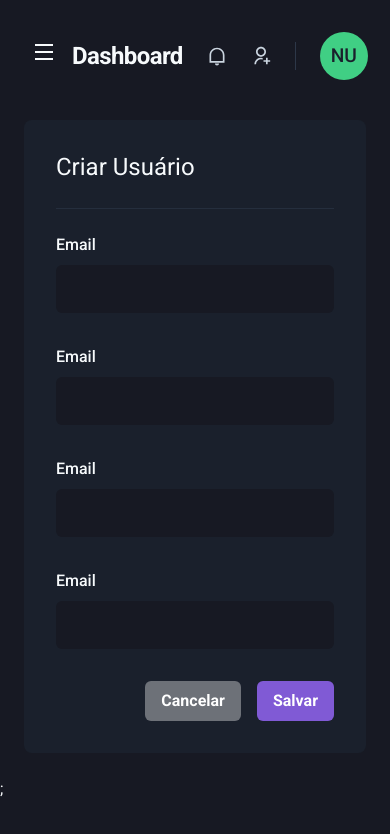
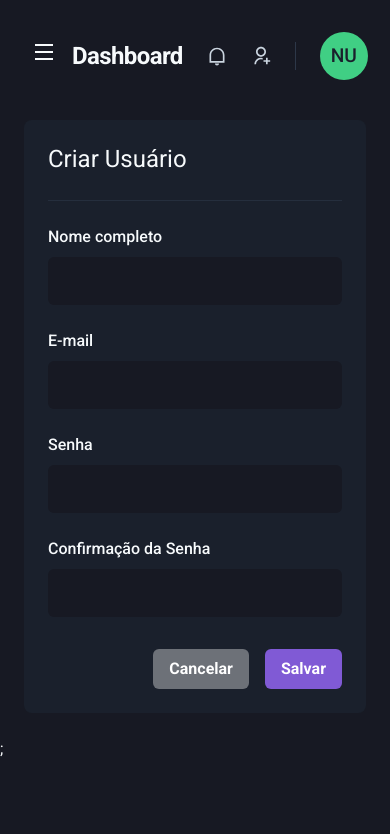
Before and after one commit to PabloHFR/dashboard-app, a Next.js app: page /users/create in a window 390 px wide. Shown: the top 834 px of the page. Built offline with nearby package versions, Linux system fonts and the light colour scheme.

Commit message:
Added responsive behaviour to Users List and Create User components

```diff
--- a/src/components/Form/Input.tsx
+++ b/src/components/Form/Input.tsx
@@ -13,11 +13,11 @@
 export function Input({ name, label, ...rest }: InputProps) {
   return (
     <FormControl>
-      <FormLabel htmlFor="email">Email</FormLabel>
+      <FormLabel htmlFor={name}>{label}</FormLabel>
 
       <ChakraInput
-        name="email"
-        type="email"
+        name={name}
+        type={name}
         focusBorderColor="purple.500"
         bgColor="gray.900"
         variant="filled"
--- a/src/components/Pagination/index.tsx
+++ b/src/components/Pagination/index.tsx
@@ -4,7 +4,7 @@
 export function Pagination() {
   return (
     <Stack
-      direction="row"
+      direction={["column", "row"]}
       mt="8"
       justify="space-between"
       align="center"
--- a/src/pages/dashboard.tsx
+++ b/src/pages/dashboard.tsx
@@ -65,7 +65,7 @@
         <Sidebar />
 
         <SimpleGrid flex="1" gap="4" minChildWidth="320px">
-          <Box p="8" bg="gray.800" borderRadius={8} pb="4">
+          <Box p={["6", "8"]} bg="gray.800" borderRadius={8} pb="4">
             <Text fontSize="lg" mb="4">
               Inscritos da Semana
             </Text>
@@ -77,7 +77,7 @@
               width="100%"
             />
           </Box>
-          <Box p="8" bg="gray.800" borderRadius={8}>
+          <Box p={["6", "8"]} bg="gray.800" borderRadius={8}>
             <Text fontSize="lg" mb="4">
               Taxa de Abertura
             </Text>
--- a/src/pages/users/create.tsx
+++ b/src/pages/users/create.tsx
@@ -20,20 +20,20 @@
       <Flex w="100%" my="6" maxWidth={1480} mx="auto" px="6">
         <Sidebar />
 
-        <Box flex="1" borderRadius={8} bg="gray.800" p="8">
+        <Box flex="1" borderRadius={8} bg="gray.800" p={["6", 8]}>
           <Heading size="lg" fontWeight="normal">
             Criar Usuário
           </Heading>
 
           <Divider my="6" borderColor="gray.700"></Divider>
 
-          <VStack spacing="8">
-            <SimpleGrid minChildWidth="240px" spacing="8" w="100%">
+          <VStack spacing={["6", 8]}>
+            <SimpleGrid minChildWidth="240px" spacing={["6", 8]} w="100%">
               <Input name="name" label="Nome completo" />
               <Input name="email" label="E-mail" />
             </SimpleGrid>
 
-            <SimpleGrid minChildWidth="240px" spacing="8" w="100%">
+            <SimpleGrid minChildWidth="240px" spacing={["6", 8]} w="100%">
               <Input name="password" type="password" label="Senha" />
               <Input
                 name="password_confirmation"
```
Also changed, not shown: src/pages/users/index.tsx (+10 -4 lines).
